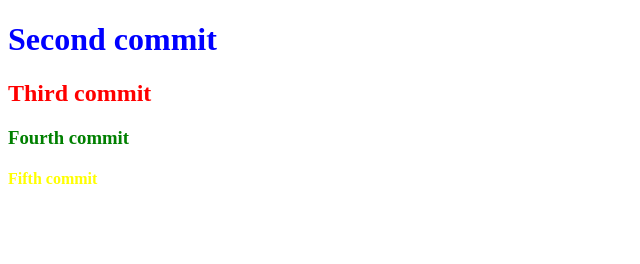
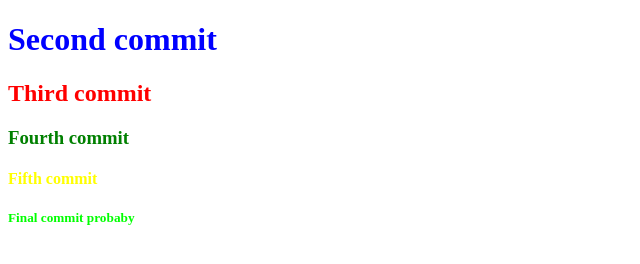
Before and after one commit to idkpoon/html-test, a plain HTML site: page index.html in a window 1280 px wide. Shown: the whole page, without its empty margins (0-640 px from the left). Drawn offline with Linux system fonts and the light colour scheme.

Commit message:
sixth commit

```diff
--- a/index.html
+++ b/index.html
@@ -14,6 +14,8 @@
 
 	<h4 style="color: yellow">Fifth commit</h4>
 
+	<h5 style="color: lime">Final commit probaby</h5>
+
 
 
 
```
